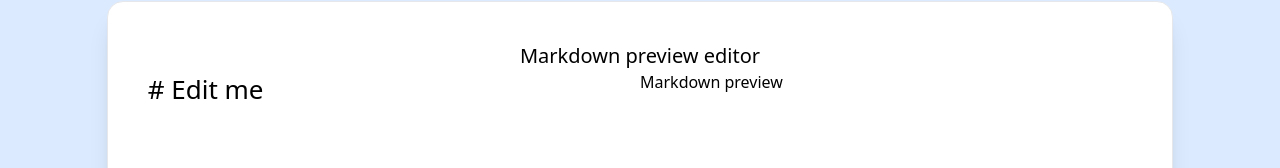
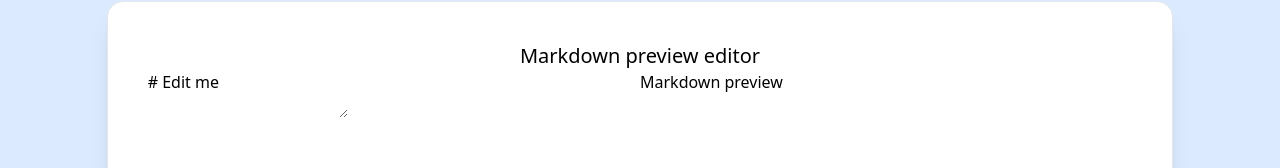
Before and after one commit to anthonylorendeaux/react-mardown-preview, a React (Vite) app: page / in a window 1280 px wide. Shown: the part 132-300 px from the top of the page. Built offline with nearby package versions, Linux system fonts and the light colour scheme.

Commit message:
Add text area

```diff
--- a/src/components/Editor.tsx
+++ b/src/components/Editor.tsx
@@ -4,15 +4,13 @@ import {EditorContext, EditorContextType} from '../EditorContext';
 export const Editor: React.FC = () => {
     const { text, updateText } = React.useContext(EditorContext) as EditorContextType;
 
-    function handleTextChange() {
-        var textZ = "updated";
-        console.log('Change:' + textZ)
-        updateText(textZ);
+    function handleTextChange(event: any) {
+        updateText(event.target.value);
     }
 
     return (
         <div className="w-4/5  h-full">
-            <button onClick={handleTextChange}> {text} </button>
+            <textarea value={text} onChange={handleTextChange}></textarea>
         </div>
     )
 }
```
